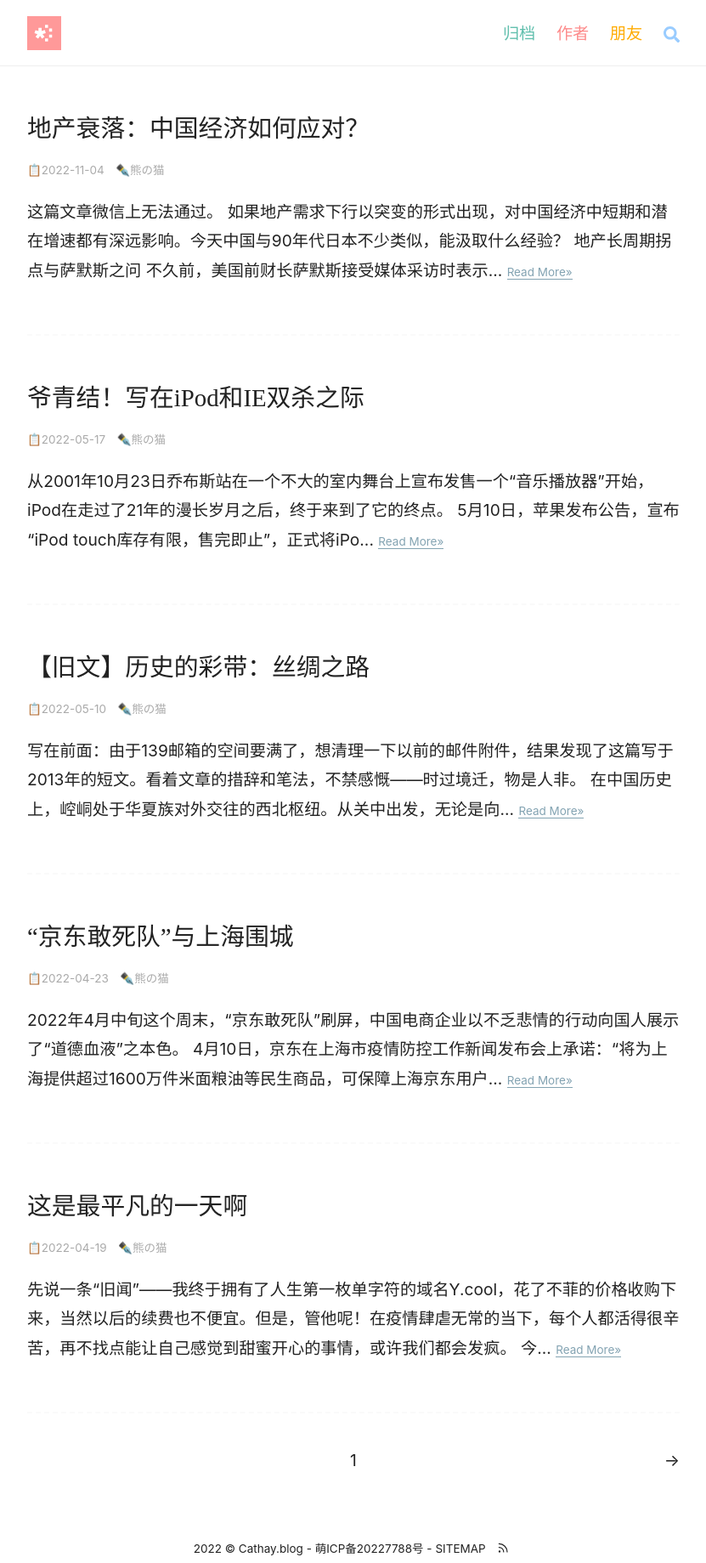
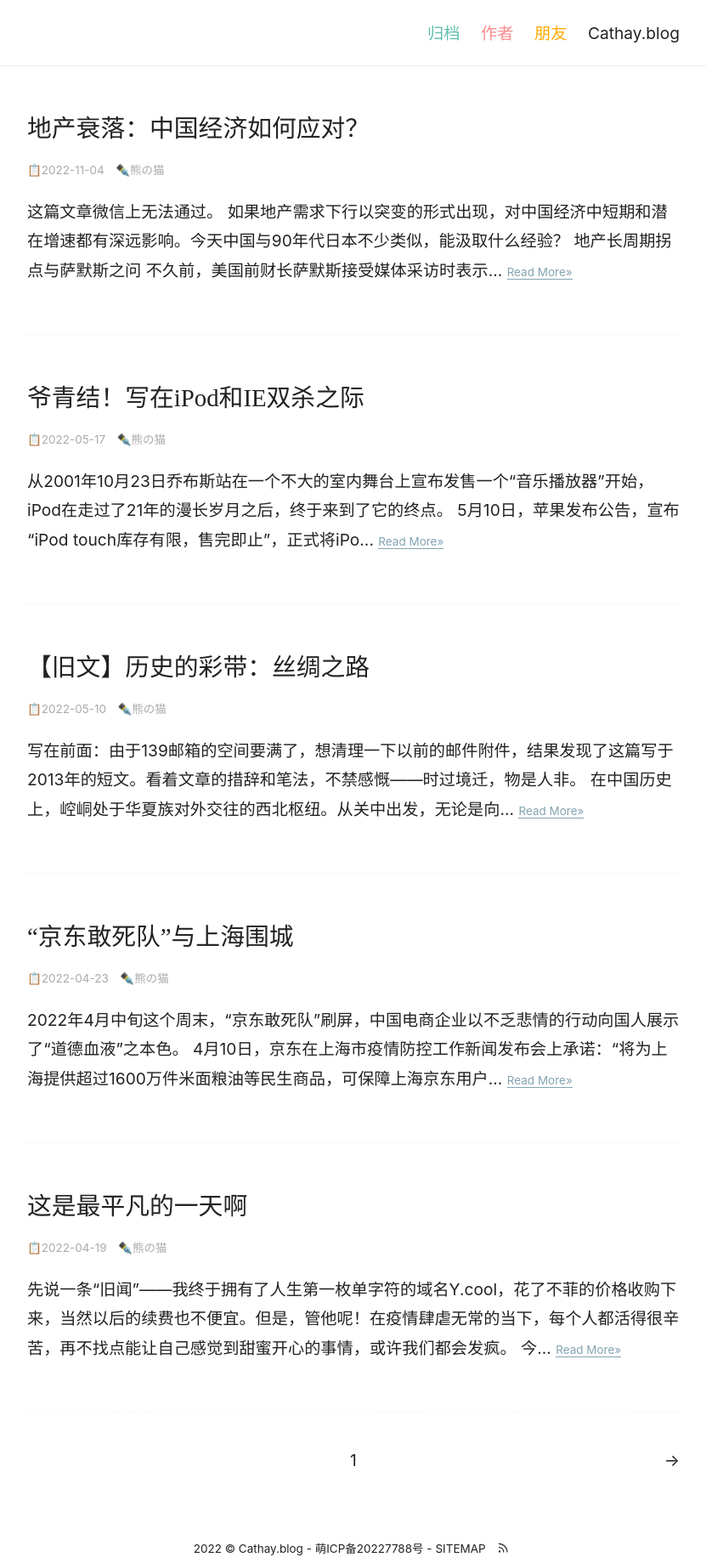
Before and after one commit to ColinAZ/blog, a Jekyll site: the page built from index.html, in a window 1280 px wide. Shown: the whole page at 85% size, without its empty margins (224-1055 px from the left). Built offline with Jekyll 4.4.1, drawn with Linux system fonts in a browser that asks for light colours; some web fonts are replaced; the list of posts is cut into pages by our own code; a style sheet for code colours, icons or effects is not loaded.

Commit message:
修改logo和字体

```diff
--- a/_includes/navigation.html
+++ b/_includes/navigation.html
@@ -9,7 +9,7 @@
 			<li><a href="{{ '/archive' | prepend: site.baseurl }}" style="color:#61bfad">归档</a></li>
 			<li><a href="{{ '/about' | prepend: site.baseurl }}" style="color:#fd8b8b">作者</a></li>
 			<li><a href="{{ '/friend' | prepend: site.baseurl }}" style="color:#ffab00">朋友</a></li>
-			<li><a href="{{ '/search' | prepend: site.baseurl }}"><svg data-icon="search" xmlns="http://www.w3.org/2000/svg" viewBox="0 0 512 512" style="vertical-align:middle;color:#99ccff;width:1rem;height:1rem"><path fill="currentColor" d="M505 442.7L405.3 343c-4.5-4.5-10.6-7-17-7H372c27.6-35.3 44-79.7 44-128C416 93.1 322.9 0 208 0S0 93.1 0 208s93.1 208 208 208c48.3 0 92.7-16.4 128-44v16.3c0 6.4 2.5 12.5 7 17l99.7 99.7c9.4 9.4 24.6 9.4 33.9 0l28.3-28.3c9.4-9.4 9.4-24.6.1-34zM208 336c-70.7 0-128-57.2-128-128 0-70.7 57.2-128 128-128 70.7 0 128 57.2 128 128 0 70.7-57.2 128-128 128z"/></svg></a></li>
+			<li><a href="{{ '/search' | prepend: site.baseurl }}">Cathay.blog</a></li>
 		</ul>
 	</div>
 	<div class="dropdown">
```
Also changed, not shown: main.min.css.
